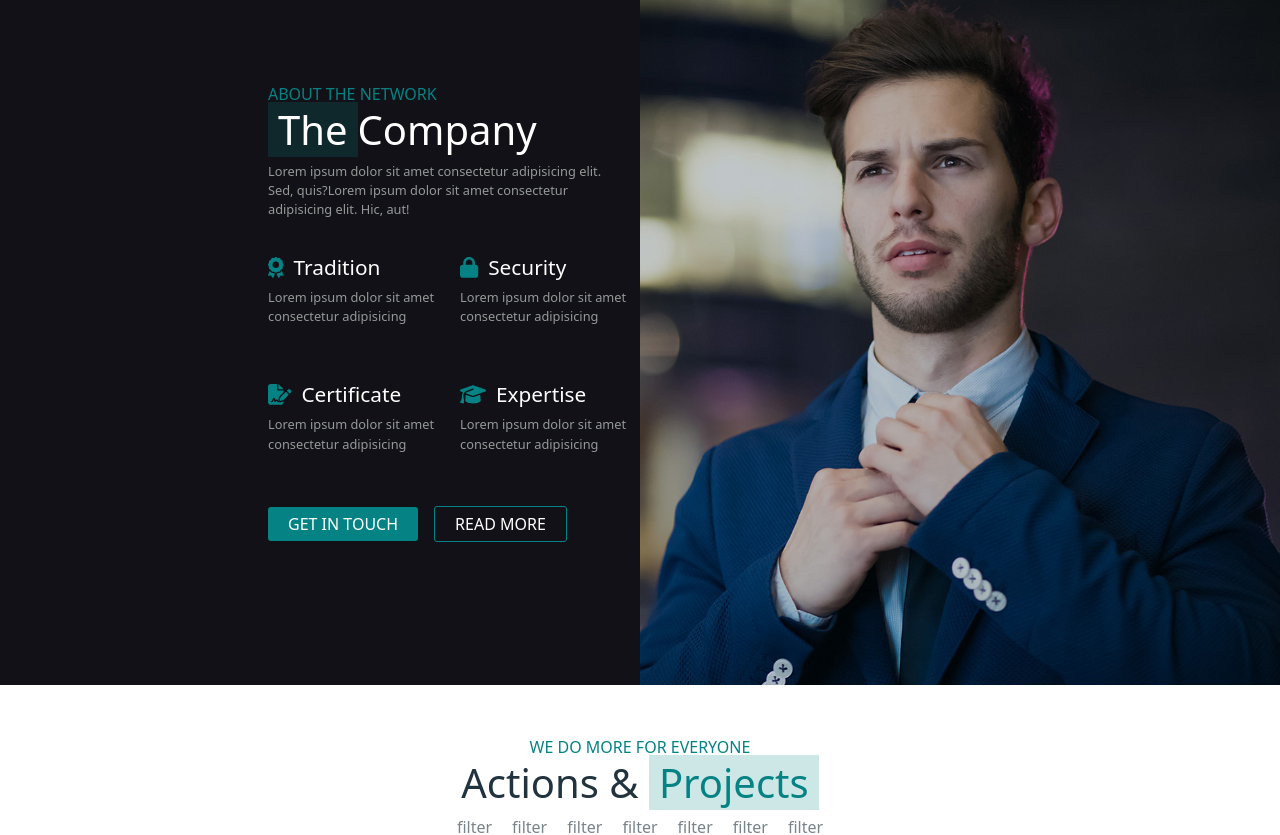
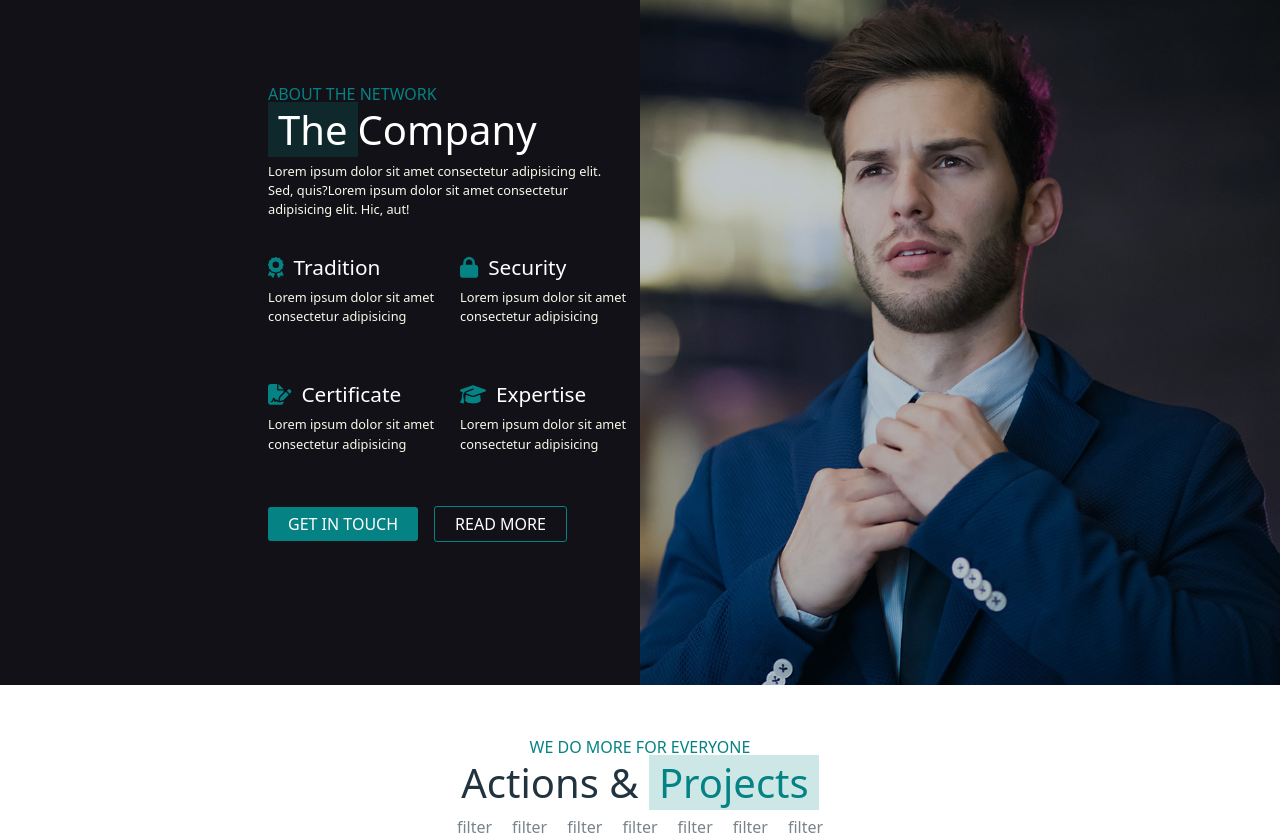
Before and after one commit to antoniodelgiudice02/proj-html-vuejs, a Vue app: page / in a window 1280 px wide. Shown: the part 1651-2486 px from the top of the page. Built offline with nearby package versions, Linux system fonts and the light colour scheme.

Commit message:
update store

```diff
--- a/src/assets/style/general.scss
+++ b/src/assets/style/general.scss
@@ -146,16 +146,21 @@ nav {
 //                            NUMBERS
 
 #numbers{
+  margin-top: 70px ;
     background-image: url(./images/bg-7.jpg) ;
     background-size: cover;
     background-repeat: no-repeat;
     @include sectionHeaderStyleSecondary();
+    .card{
+      border: none;
+    }
 }
 
 //---------------------------------------------------------
 //                              PARTNERS
 
 #partners{
+  margin-bottom: 70px;
     background-color: $fourth-color;
     .row{
         padding: 0;
@@ -170,6 +175,7 @@ nav {
 
 #contacts{
   @include sectionHeaderStylePrimary();
+  margin: 70px 0;
 
   #contacts-form > div{
     margin: 0;
--- a/src/assets/style/partials/_variables.scss
+++ b/src/assets/style/partials/_variables.scss
@@ -3,4 +3,4 @@ $secondary-color: rgb(5, 130, 131);
 $third-color: rgb(5, 130, 131, 0.2);
 $fourth-color: #111117;
 $text-primary-color: #79838a;
-$text-secondary-color: #959997;
+$text-secondary-color: #f9f9eb;
--- a/src/components/layout/AppFooter.vue
+++ b/src/components/layout/AppFooter.vue
@@ -12,14 +12,86 @@ export default {
 </script>
 
 <template>
+  <footer>
+    <div class="container">
+      <div class="row">
+        <div class="col-3">
 
-    <footer>
-        <span></span>
-    </footer>
+          <div>logo</div>
+          <p>Lorem ipsum, dolor sit amet consectetur adipisicing.</p>
+          <ul class="p-0">
+            <li v-for="contact in store.contacts">{{ contact.contact }}</li>
+          </ul>
+          <div class="my-btn my-second-btn-regular">GET IN TOUCH</div>
 
+        </div>
+        <div class="col-3" v-for="card in store.footer.cards">
+
+          <div class="card">
+            <h1>{{ card.name }}</h1>
+            <ul class="p-0">
+              <li v-for="item in card.list"><a href="">{{ item.item }}</a></li>
+            </ul>
+          </div>
+
+        </div>
+      </div>
+    </div>
+
+
+  </footer>
+
+  <div class="w-100 d-flex justify-content-around align-items-center">
+    <span>Lorem ipsum dolor sit.</span>
+    <span>Lorem ipsum dolor sit. <a href="">coding</a></span>
+  </div>
 </template>
 
 <style lang="scss" scoped>
+@import '../../assets/style/partials/variables';
 
+footer {
+  padding: 100px 0;
+  background-color: $fourth-color ;
 
+  .card {
+    background-color: #19191f;
+
+    h1 {
+      color: $text-secondary-color;
+      font-size: 1.3rem;
+    }
+
+    li {
+      font-size: 0.9rem;
+      margin: 0;
+    }
+
+    padding: 30px;
+  }
+
+  p,
+  li {
+    color: $text-secondary-color;
+  }
+
+  a {
+    text-decoration: none;
+    color: currentColor;
+  }
+}
+
+.w-100 {
+  span {
+    color: $text-secondary-color;
+  }
+
+  background-color: black;
+  padding: 20px;
+
+  a{
+    color: $secondary-color;
+    text-decoration: none;
+  }
+}
 </style>
--- a/src/components/layout/AppMain.vue
+++ b/src/components/layout/AppMain.vue
@@ -8,16 +8,30 @@ import SectionResults from './main-components/SectionResults.vue'
 import PartnersLogos from './main-components/PartnersLogos.vue'
 import GetInTouch from './main-components/GetInTouch.vue'
 
+
 export default {
     data() {
         return {
             store,
+            sectionClass: '',
+            current: ''
         }
     },
 
+
     components: { ServicesSection, SectionAbout, SectionProjects, SectionResults, PartnersLogos, GetInTouch },
 
+    computed:{
+        currentSection(){
+            this.current = this.store.sections[this.current]
+            return this.current
+        }
+    },
+
+
+
 }
+
 </script>
 
 <template>
@@ -25,8 +39,7 @@ export default {
     <nav class="d-flex justify-content-around align-items-center debug">
         <span>logo</span>
         <ul class="p-0 m-0 d-flex align-items-center">
-            <li v-for="(section, index) in store.sections">{{ section.name }}</li>
-
+            <li v-for="(section, index) in store.sections" @click="getCurrentSection(index)">{{ section.name }}</li>
             <li>
                 <div class="btn btn-primary"> click</div>
             </li>
@@ -53,7 +66,7 @@ export default {
 
     </section>
 
-    <ServicesSection/>
+    <ServicesSection :class="sectionClass"/>
 
     <SectionAbout/>
 
@@ -66,10 +79,16 @@ export default {
     <GetInTouch/>
 
 
+
+
 </template>
 
 <style lang="scss" scoped>
 // @use '../../assets/style/general.scss';
+
+.fixed{
+    position: fixed;
+}
 
 .debug {
 
--- a/src/components/layout/main-components/GetInTouch.vue
+++ b/src/components/layout/main-components/GetInTouch.vue
@@ -90,4 +90,5 @@ export default {
     </section>
 </template>
 
-<style lang="scss" scoped></style>
+<style lang="scss" scoped>
+</style>
--- a/src/components/layout/main-components/PartnersLogos.vue
+++ b/src/components/layout/main-components/PartnersLogos.vue
@@ -18,7 +18,7 @@ export default {
 <template>
     <div id="partners" class="d-flex justify-content-center">
         <div class="container w-100 m-0 d-flex justify-content-center">
-            <div v-for="image in store.partners">
+            <div v-for="image in store.sections[5].cards">
                 <NumbersPartner :image="image.image" />
             </div>
 
--- a/src/components/layout/main-components/SectionAbout.vue
+++ b/src/components/layout/main-components/SectionAbout.vue
@@ -40,7 +40,7 @@ export default {
             <div id="network-content" class="container m-0">
 
                 <div class="row">
-                    <div class="col-6" v-for="card in store.cardNetwork">
+                    <div class="col-6" v-for="card in store.sections[2].cards">
                         <card-network :title="card.title" :text="card.text" :icon="card.icon" />
                     </div>
                 </div>
--- a/src/components/layout/main-components/SectionProjects.vue
+++ b/src/components/layout/main-components/SectionProjects.vue
@@ -50,7 +50,7 @@ export default {
             <div class="card-container">
 
                 <div class="row">
-                    <div class="col-4" v-for="card in store.cardProjects">
+                    <div class="col-4" v-for="card in store.sections[3].cards">
                         <CardProjects :title="card.title" :image="card.image" />
                     </div>
                 </div>
--- a/src/components/layout/main-components/SectionResults.vue
+++ b/src/components/layout/main-components/SectionResults.vue
@@ -36,7 +36,7 @@ export default {
         <div class="container">
 
             <div class="row justify-content-center">
-                <div class="col-3" v-for="card in store.cardNumbers">
+                <div class="col-3" v-for="card in store.sections[4].cards">
                     <CardNumbers :title="card.title" :text="card.text" />
                 </div>
             </div>
--- a/src/store/index.js
+++ b/src/store/index.js
@@ -1,202 +1,232 @@
 import { reactive } from "vue";
 
 export const store = reactive({
+  contacts: [
 
-    contacts: [
     {
-            phoneNumber: '+1 (305) 1234-5678',
-            eMail: 'example@mail.com',
-            address: 'Main Avenue 987'
+        contact: '+1 (305) 1234-5678'
+    },
+
+    {
+        contact: 'example@mail.com'
+    },
+
+    {
+        contact: 'Main Avenue 987'
     }
   ],
 
-    sections:[
+  sections: [
     {
-            name: 'Home'
+      current: 0,
+      name: "Home",
     },
     {
-            name: 'Services'
+      current: 1,
+      name: "Services",
+      cards: [
+        {
+          icon: "svg-1.svg",
+          title: "Audit & Assurance",
+          text: "Lorem ipsum dolor sit amet consectetur adipisicing",
         },
         {
-            name: 'About'
+          icon: "svg-2.svg",
+          title: "Financial Advisory",
+          text: "Lorem ipsum dolor sit amet consectetur adipisicing",
         },
         {
-            name: 'Projects'
+          icon: "svg-3.svg",
+          title: "Analytics and M&A",
+          text: "Lorem ipsum dolor sit amet consectetur adipisicing",
         },
         {
-            name: 'Results'
-        },
-
-    ],
-
-    cardBusiness:[
-        {
-            icon: 'svg-1.svg',
-            title: 'Audit & Assurance',
-            text: 'Lorem ipsum dolor sit amet consectetur adipisicing'
+          icon: "svg-4.svg",
+          title: "Middle Marketing",
+          text: "Lorem ipsum dolor sit amet consectetur adipisicing",
         },
         {
-            icon: 'svg-2.svg',
-            title: 'Financial Advisory',
-            text: 'Lorem ipsum dolor sit amet consectetur adipisicing'
+          icon: "svg-5.svg",
+          title: "Legal Consulting",
+          text: "Lorem ipsum dolor sit amet consectetur adipisicing",
         },
         {
-            icon: 'svg-3.svg',
-            title: 'Analytics and M&A',
-            text: 'Lorem ipsum dolor sit amet consectetur adipisicing'
+          icon: "svg-6.svg",
+          title: "Regulatory Risk",
+          text: "Lorem ipsum dolor sit amet consectetur adipisicing",
+        },
+      ],
     },
     {
-            icon: 'svg-4.svg',
-            title: 'Middle Marketing',
-            text: 'Lorem ipsum dolor sit amet consectetur adipisicing'
+      current: 2,
+      name: "About",
+      cards: [
+        {
+          icon: "award",
+          title: "Tradition",
+          text: "Lorem ipsum dolor sit amet consectetur adipisicing",
         },
         {
-            icon: 'svg-5.svg',
-            title: 'Legal Consulting',
-            text: 'Lorem ipsum dolor sit amet consectetur adipisicing'
+          icon: "lock",
+          title: "Security",
+          text: "Lorem ipsum dolor sit amet consectetur adipisicing",
         },
         {
-            icon: 'svg-6.svg',
-            title: 'Regulatory Risk',
-            text: 'Lorem ipsum dolor sit amet consectetur adipisicing'
+          icon: "file-signature",
+          title: "Certificate",
+          text: "Lorem ipsum dolor sit amet consectetur adipisicing",
+        },
+        {
+          icon: "graduation-cap",
+          title: "Expertise",
+          text: "Lorem ipsum dolor sit amet consectetur adipisicing",
+        },
+      ],
+    },
+    {
+      current: 3,
+      name: "Projects",
+      cards: [
+        {
+          title: "Academic professional program in social media",
+          image: "project-1.jpg",
+        },
+        {
+          title: "President's speech at annual meeting",
+          image: "project-2.jpg",
+        },
+        {
+          title: "International business trip in Shangai",
+          image: "project-3.jpg",
+        },
+        {
+          title: "Technology workshop with education theme",
+          image: "project-4.jpg",
+        },
+        {
+          title: "Donatione clothes and food to the partner of NGO",
+          image: "project-5.jpg",
+        },
+        {
+          title: "Confraternization of procurement team",
+          image: "project-6.jpg",
+        },
+      ],
+    },
+    {
+      current: 4,
+      name: "Results",
+      cards: [
+        {
+          title: "128",
+          text: "Certifications",
+        },
+        {
+          title: "230",
+          text: "Employees",
+        },
+        {
+          title: "517",
+          text: "Customers",
+        },
+        {
+          title: "94",
+          text: "Coutries Served",
+        },
+      ],
+    },
+    {
+      cards: [
+        {
+          image: "logo-1.png",
+        },
+        {
+          image: "logo-2.png",
+        },
+        {
+          image: "logo-3.png",
+        },
+        {
+          image: "logo-4.png",
+        },
+        {
+          image: "logo-5.png",
+        },
+      ],
     },
   ],
 
-    cardNetwork:[
+  footer:
+    {cards: [
       {
-            icon: 'award',
-            title: 'Tradition',
-            text: 'Lorem ipsum dolor sit amet consectetur adipisicing'
+        name: "About",
+        list: [
+          {
+            item: "The Company",
           },
           {
-            icon: 'lock',
-            title: 'Security',
-            text: 'Lorem ipsum dolor sit amet consectetur adipisicing'
+            item: "Istitutional",
           },
           {
-            icon: 'file-signature',
-            title: 'Certificate',
-            text: 'Lorem ipsum dolor sit amet consectetur adipisicing'
+            item: "Social & Events",
           },
           {
-            icon: 'graduation-cap',
-            title: 'Expertise',
-            text: 'Lorem ipsum dolor sit amet consectetur adipisicing'
+            item: "Innovation",
+          },
+          {
+            item: "Environment",
+          },
+          {
+            item: "Technology",
           }
         ],
-
-    cardProjects:[
-        {
-            title: 'Academic professional program in social media',
-            image: 'project-1.jpg'
       },
       {
-            title: "President's speech at annual meeting",
-            image: 'project-2.jpg'
+        name: "Services",
+        list: [
+          {
+            item: "Audit & Assurance",
           },
           {
-            title: 'International business trip in Shangai',
-            image: 'project-3.jpg'
+            item: "Financial Advisory",
           },
           {
-            title: 'Technology workshop with education theme',
-            image: 'project-4.jpg'
+            item: "Analytics M&A",
           },
           {
-            title: 'Donatione clothes and food to the partner of NGO',
-            image: 'project-5.jpg'
+            item: "Middle Marketing",
           },
           {
-            title: 'Confraternization of procurement team',
-            image: 'project-6.jpg'
-        },
-    ],
-
-    cardNumbers:[
-        {
-            title: '128',
-            text: 'Certifications'
+            item: "Legal Consulting",
           },
           {
-            title: '230',
-            text: 'Employees'
+            item: "Regulstory Risk",
+          }
+        ],
       },
       {
-            title: '517',
-            text: 'Customers'
+        name: "Support",
+        list: [
+          {
+            item: "Responsability",
           },
           {
-            title: '94',
-            text: 'Coutries Served'
+            item: "Terms of Use",
+          },
+          {
+            item: "About Cookies",
+          },
+          {
+            item: "Privacy Policy",
+          },
+          {
+            item: "Accesibility",
+          },
+          {
+            item: "Information",
           }
         ],
-
-    partners:[
-        {
-            image: 'logo-1.png',
-        },
-        {
-            image: 'logo-2.png',
-        },
-        {
-            image: 'logo-3.png',
-        },
-        {
-            image: 'logo-4.png',
-        },
-        {
-            image: 'logo-5.png',
-        },
-
-    ],
-
-    main:[
-        {
-            sections:
-            [
-                {
-                    current: 0,
-                    name: 'Home'
-                },
-                {
-                    name: 'services',
-                    current: 1,
-                    cardBusiness:[
-                        {
-                            icon: 'svg-1.svg',
-                            title: 'Audit & Assurance',
-                            text: 'Lorem ipsum dolor sit amet consectetur adipisicing'
-                        },
-                        {
-                            icon: 'svg-2.svg',
-                            title: 'Financial Advisory',
-                            text: 'Lorem ipsum dolor sit amet consectetur adipisicing'
-                        },
-                        {
-                            icon: 'svg-3.svg',
-                            title: 'Analytics and M&A',
-                            text: 'Lorem ipsum dolor sit amet consectetur adipisicing'
-                        },
-                        {
-                            icon: 'svg-4.svg',
-                            title: 'Middle Marketing',
-                            text: 'Lorem ipsum dolor sit amet consectetur adipisicing'
-                        },
-                        {
-                            icon: 'svg-5.svg',
-                            title: 'Legal Consulting',
-                            text: 'Lorem ipsum dolor sit amet consectetur adipisicing'
-                        },
-                        {
-                            icon: 'svg-6.svg',
-                            title: 'Regulatory Risk',
-                            text: 'Lorem ipsum dolor sit amet consectetur adipisicing'
-                        },
-                    ],
       }
-            ]
-        }
-    ]
-
+    ]}
 
 });
```
Also changed, not shown: src/components/layout/main-components/ServicesSection.vue (+6 -3 lines). Lines whose indentation alone changed are shown as unchanged.
